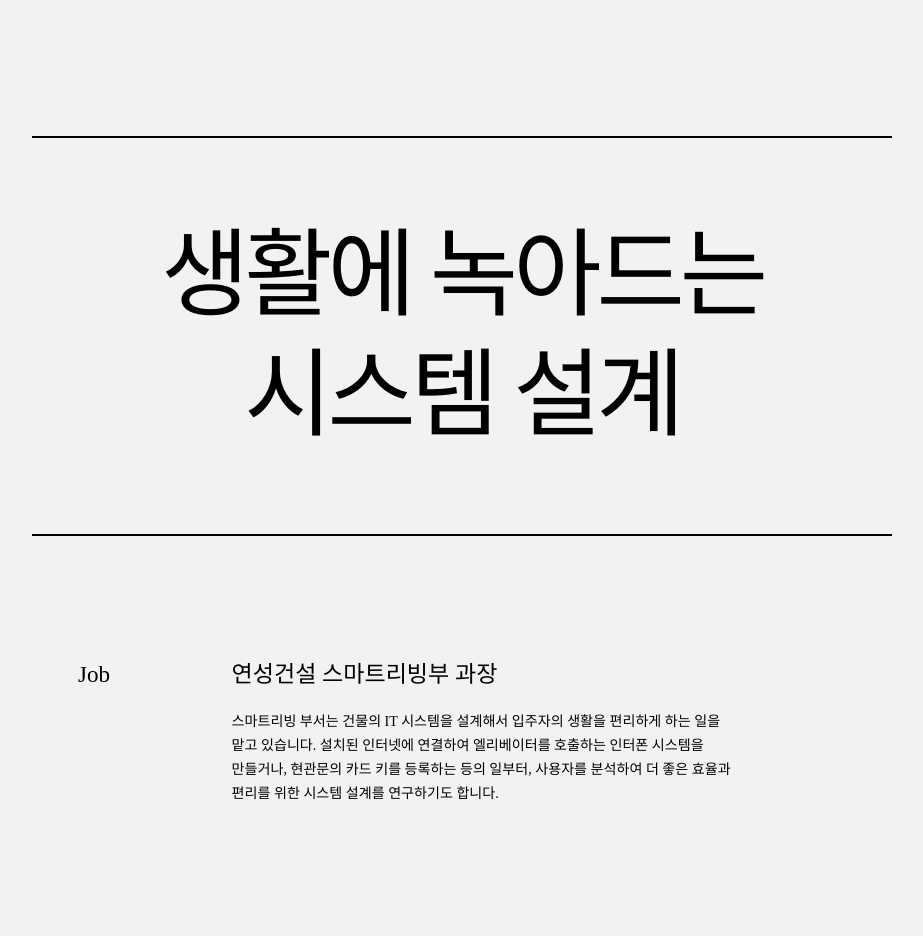
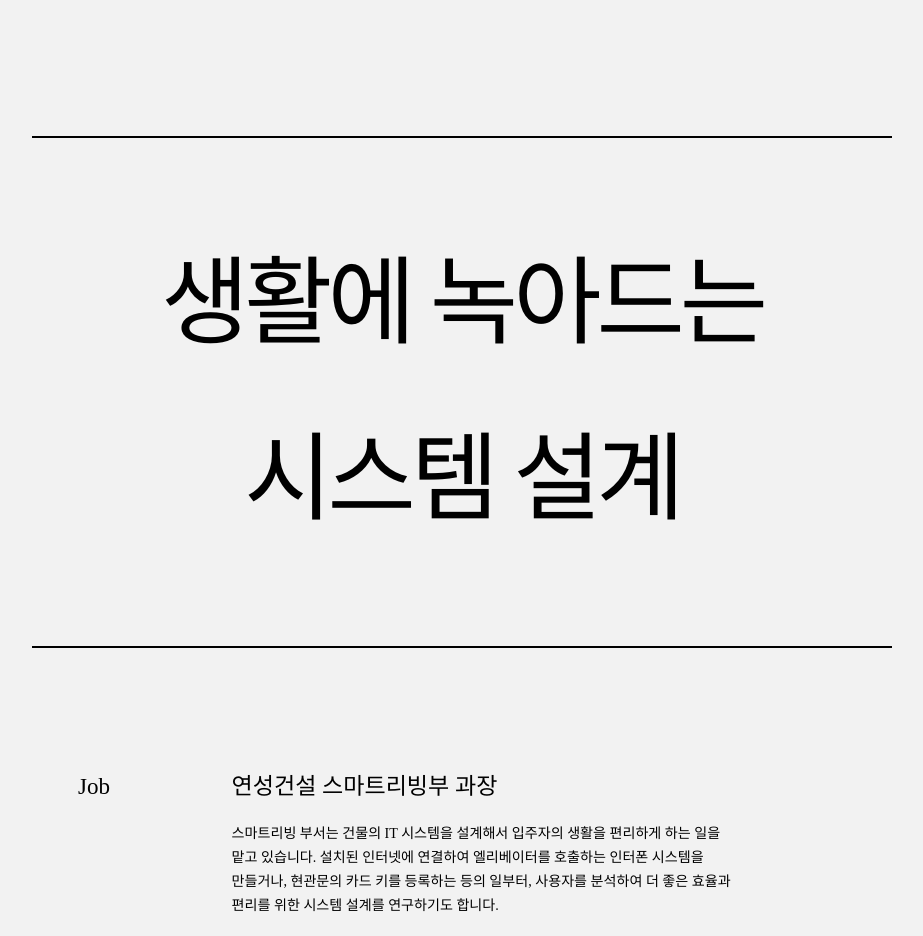
Before and after one commit to Nayun-Kim17/Swimming, a plain HTML site: page index.html in a window 1280 px wide. Shown: the part 800-1736 px from the top of the page, without its empty margins (178-1101 px from the left). Drawn offline with nearby package versions, Linux system fonts and the light colour scheme; a web font is replaced by a local one.

Commit message:
Add files via upload

```diff
--- a/index.html
+++ b/index.html
@@ -175,7 +175,7 @@
           .altop{position:fixed; top:0; left:0; width:100%; height:6vh;  display:flex; padding:1% 5%; vertical-align:middle; background-color:#F2F2F2 margin:0 auto; min-height:10vh; max-height:12vh;}
           .altop div{margin:auto 0;}
           .altop > div:not(:first-child) {margin:auto; margin-left:1vw; display:inline-block; vertical-align: middle; justify-content: center; align-items: center;}
-          .big{padding:8%; font-size: 5.7vw; text-align: center; word-break: keep-all; margin-left:auto; margin:auto; margin-bottom:15vh; letter-spacing:-5px; line-height: 15vh; border-top:2px solid black; border-bottom:2px solid black;}
+          .big{padding:8%; font-size: 5.7vw; text-align: center; word-break: keep-all; margin-left:auto; margin:auto; margin-bottom:15vh; letter-spacing:-5px; line-height: 22vh; border-top:2px solid black; border-bottom:2px solid black;}
 
           .title p{font-family:'GmarketSansMedium'; font-size:3vw;}
           .icon{width: 8vw; height:auto;  min-width: 50px; margin:0 0; display: flex;}
```
